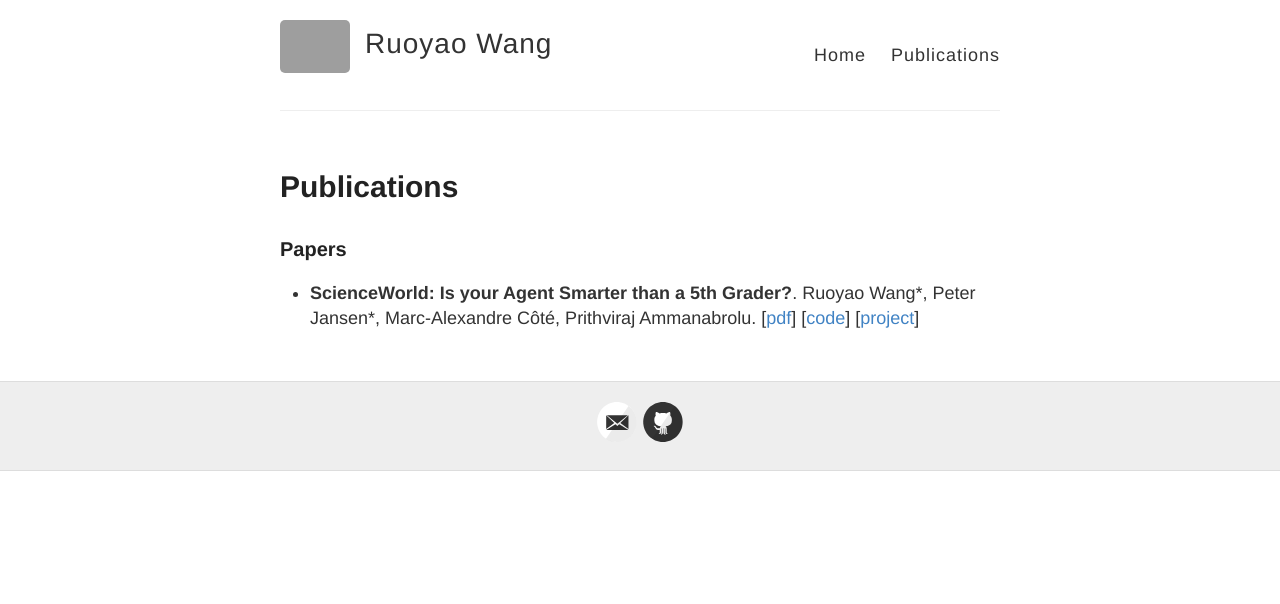
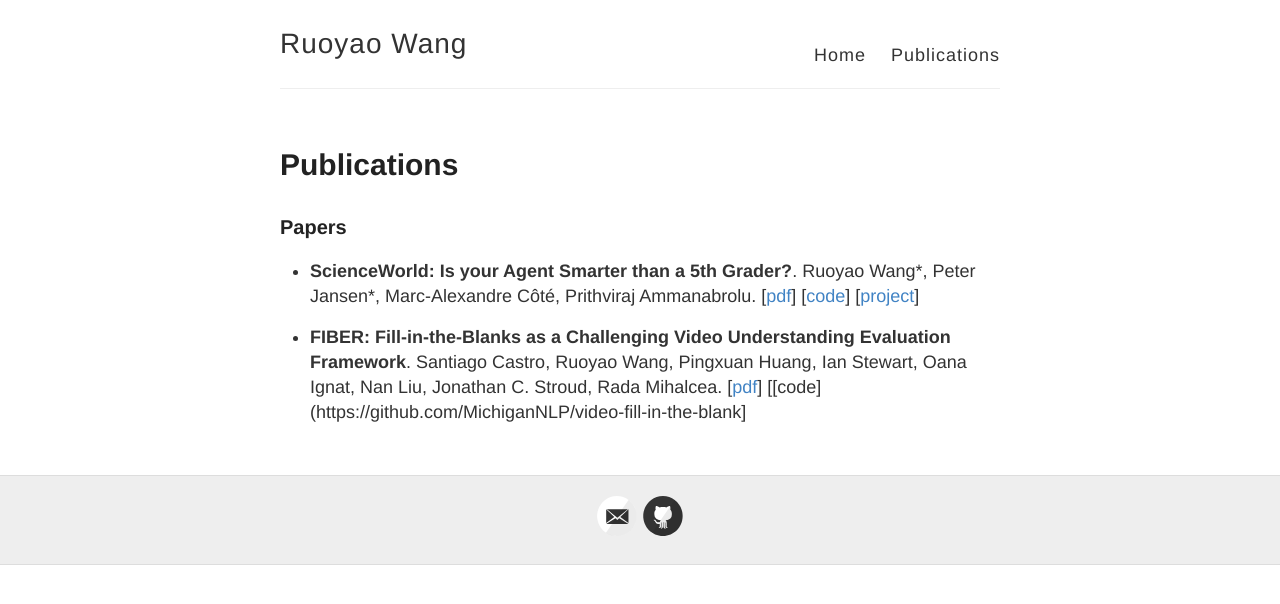
Before and after one commit to ruoyao-wang/wsxzwps.github.io, a Jekyll site: the page built from publications.md, in a window 1280 px wide. Shown: the top 604 px of the page. Built offline with Jekyll 4.4.1, drawn with Linux system fonts in a browser that asks for light colours; grey boxes are pictures that could not be loaded.

Commit message:
self introduction

```diff
--- a/_layouts/default.html
+++ b/_layouts/default.html
@@ -19,7 +19,7 @@
     <div class="wrapper-masthead">
       <div class="container">
         <header class="masthead clearfix">
-          <a href="{{ site.baseurl }}/" class="site-avatar"><img src="{{ site.avatar }}" /></a>
+          <!-- <a href="{{ site.baseurl }}/" class="site-avatar"><img src="{{ site.avatar }}" /></a> -->
 
           <div class="site-info">
             <h1 class="site-name"><a href="{{ site.baseurl }}/">{{ site.name }}</a></h1>
--- a/_layouts/post.html
+++ b/_layouts/post.html
@@ -9,9 +9,9 @@ layout: default
     {{ content }}
   </div>
 
-  <div class="date">
+  <!-- <div class="date">
     Written on {{ page.date | date: "%B %e, %Y" }}
-  </div>
+  </div> -->
 
   {% include disqus.html %}
 </article>
--- a/publications.md
+++ b/publications.md
@@ -12,3 +12,8 @@ Ruoyao Wang\*, Peter Jansen\*, Marc-Alexandre Côté, Prithviraj Ammanabrolu.
 [[pdf](https://arxiv.org/pdf/2203.07540v1.pdf)]
 [[code](https://github.com/allenai/ScienceWorld)]
 [[project](https://sciworld.apps.allenai.org/)]
+
+- **FIBER: Fill-in-the-Blanks as a Challenging Video Understanding Evaluation Framework**.
+Santiago Castro, Ruoyao Wang, Pingxuan Huang, Ian Stewart, Oana Ignat, Nan Liu, Jonathan C. Stroud, Rada Mihalcea.
+[[pdf](https://arxiv.org/abs/2104.04182)]
+[[code](https://github.com/MichiganNLP/video-fill-in-the-blank]
```
